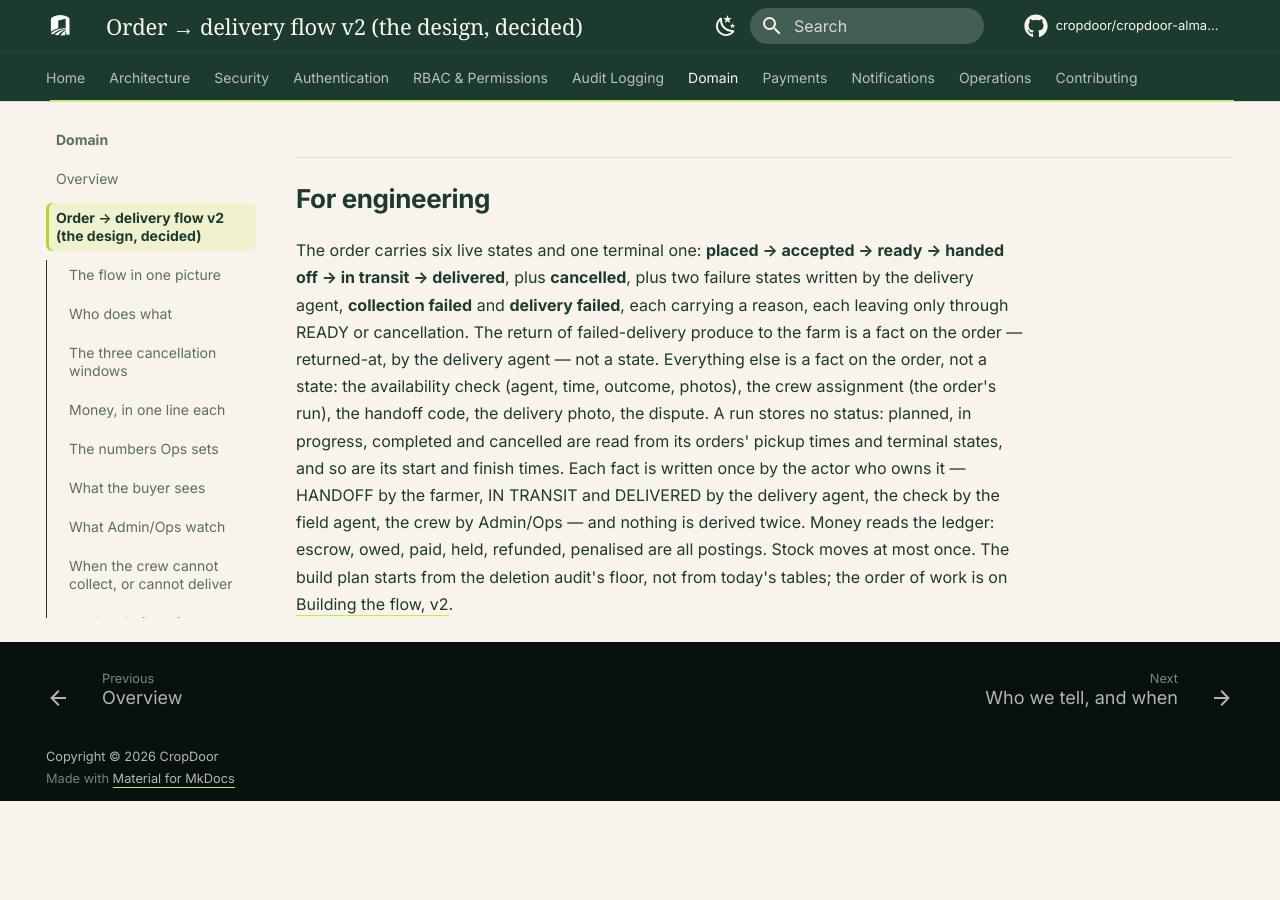
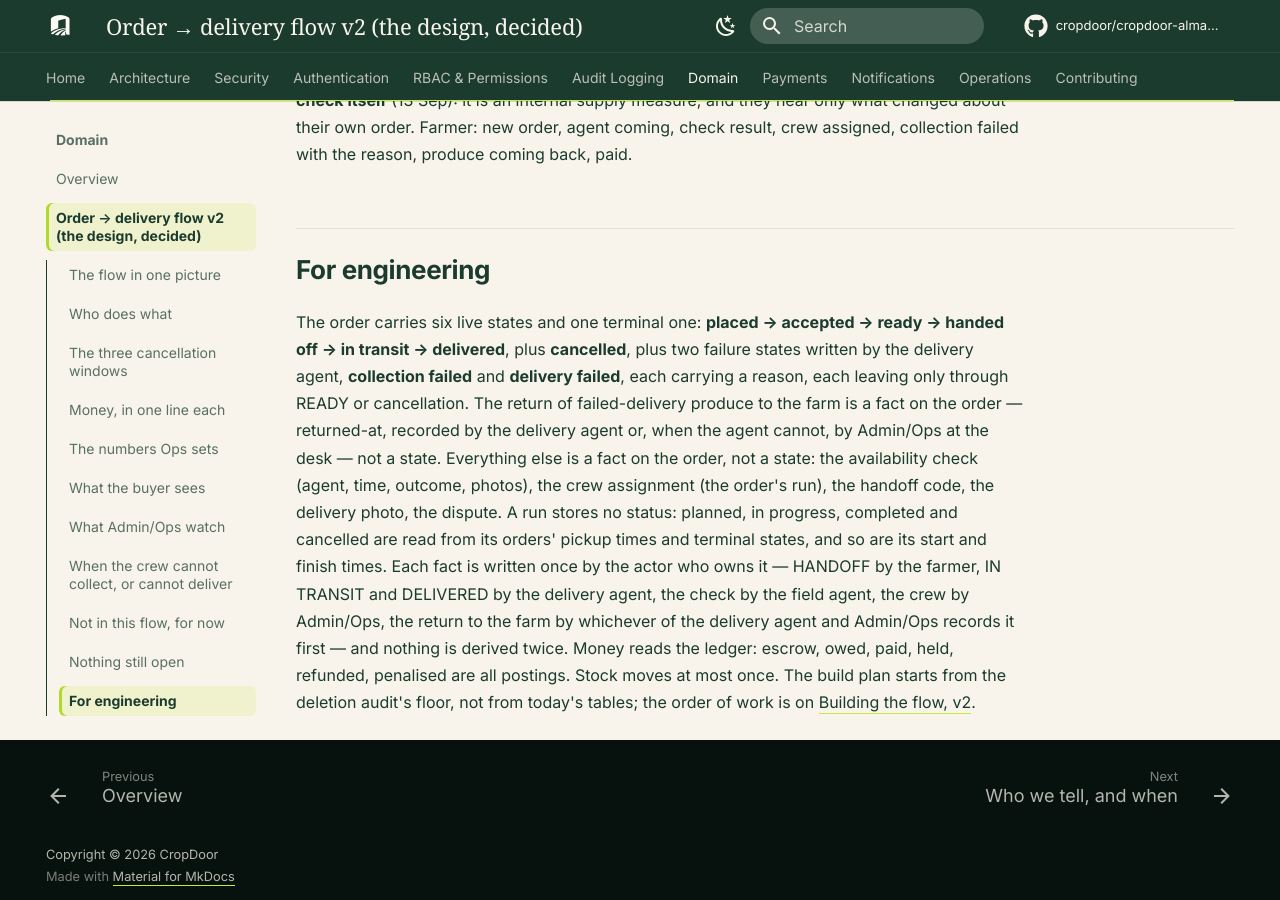
Before and after one commit to cropdoor/cropdoor-almanac, an MkDocs documentation site: the page built from docs/domain/order-delivery-flow-v2.md, in a window 1280 px wide and 900 px high, scrolled down 11841 px. Built offline with MkDocs 1.6.1 and Material for MkDocs 9.7.7, drawn with Linux system fonts in a browser that asks for light colours; some web fonts are replaced; comment, search, counter and statistics services are not loaded; before the commit the page ends 12642 px from its top, so only the background shows below that; some of the changed text lies outside the part shown.

Commit message:
flow v2: the return to the farm can be recorded at the desk; build order: S4 in review (#370)

```diff
--- a/docs/domain/order-delivery-flow-v2.md
+++ b/docs/domain/order-delivery-flow-v2.md
@@ -167,7 +167,7 @@ flowchart LR
 | Where | At the farm gate | At the buyer's door |
 | Who writes it | The delivery agent, on the spot | The delivery agent, on the spot |
 | What they record | A reason — **farmer absent**, **produce not there**, **short** — and a note; a photo if there is something to photograph | A reason — **not paid in full**, **refused**, **nobody home**, **could not show the code** — and a note; a photo of the produce still in the van |
-| Where the produce is | Still the farmer's. Nothing was taken | In our van. It goes back to the farm, and the delivery agent records it **returned** on arrival |
+| Where the produce is | Still the farmer's. Nothing was taken | In our van. It goes back to the farm, and the delivery agent records it **returned** on arrival (Admin/Ops can record it at the desk when the agent cannot) |
 | Money | Nothing moves. Escrow stays held | Nothing moves. No cash is taken — there is no partial payment |
 | Stock | Still set aside for this order until Admin/Ops cancel; then back on the listing | Still set aside for this order until Admin/Ops cancel. A cancel with the produce returned to the farm puts it back on the listing; any other answer for where the produce is (with us, unknown, disposed of) withholds it |
 | The buyer is told | "Collection was delayed at the farm. We'll update you." The buyer may cancel **free** while the order sits here — the failure was not theirs | They were there, or were not. "We could not complete your delivery: *reason*. CropDoor support will contact you." |
@@ -197,4 +197,4 @@ Every question on the [working-answers page](order-delivery-flow-v2-working-answ
 
 ## For engineering
 
-The order carries six live states and one terminal one: **placed → accepted → ready → handed off → in transit → delivered**, plus **cancelled**, plus two failure states written by the delivery agent, **collection failed** and **delivery failed**, each carrying a reason, each leaving only through READY or cancellation. The return of failed-delivery produce to the farm is a fact on the order — returned-at, by the delivery agent — not a state. Everything else is a fact on the order, not a state: the availability check (agent, time, outcome, photos), the crew assignment (the order's run), the handoff code, the delivery photo, the dispute. A run stores no status: planned, in progress, completed and cancelled are read from its orders' pickup times and terminal states, and so are its start and finish times. Each fact is written once by the actor who owns it — HANDOFF by the farmer, IN TRANSIT and DELIVERED by the delivery agent, the check by the field agent, the crew by Admin/Ops — and nothing is derived twice. Money reads the ledger: escrow, owed, paid, held, refunded, penalised are all postings. Stock moves at most once. The build plan starts from the deletion audit's floor, not from today's tables; the order of work is on [Building the flow, v2](order-delivery-flow-v2-build-order.md).
+The order carries six live states and one terminal one: **placed → accepted → ready → handed off → in transit → delivered**, plus **cancelled**, plus two failure states written by the delivery agent, **collection failed** and **delivery failed**, each carrying a reason, each leaving only through READY or cancellation. The return of failed-delivery produce to the farm is a fact on the order — returned-at, recorded by the delivery agent or, when the agent cannot, by Admin/Ops at the desk — not a state. Everything else is a fact on the order, not a state: the availability check (agent, time, outcome, photos), the crew assignment (the order's run), the handoff code, the delivery photo, the dispute. A run stores no status: planned, in progress, completed and cancelled are read from its orders' pickup times and terminal states, and so are its start and finish times. Each fact is written once by the actor who owns it — HANDOFF by the farmer, IN TRANSIT and DELIVERED by the delivery agent, the check by the field agent, the crew by Admin/Ops, the return to the farm by whichever of the delivery agent and Admin/Ops records it first — and nothing is derived twice. Money reads the ledger: escrow, owed, paid, held, refunded, penalised are all postings. Stock moves at most once. The build plan starts from the deletion audit's floor, not from today's tables; the order of work is on [Building the flow, v2](order-delivery-flow-v2-build-order.md).
```
Also changed, not shown: docs/domain/order-delivery-flow-v2-build-order.md (+1 -1 lines).
